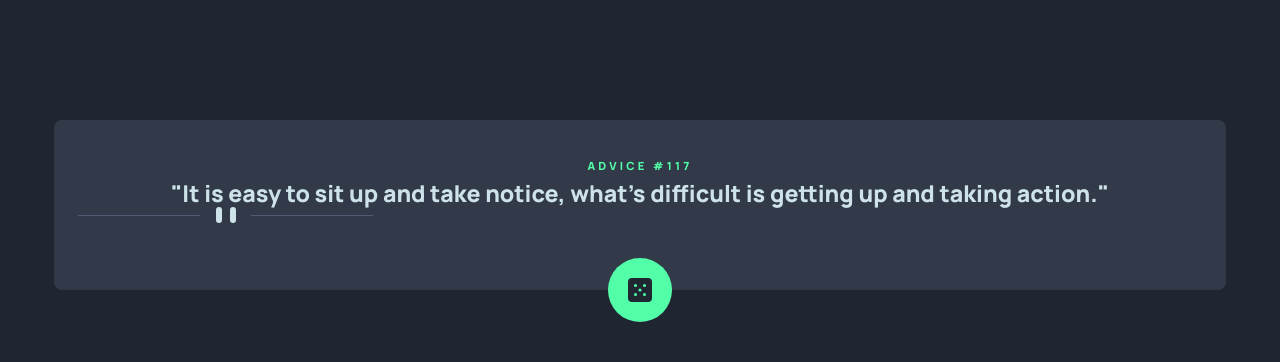
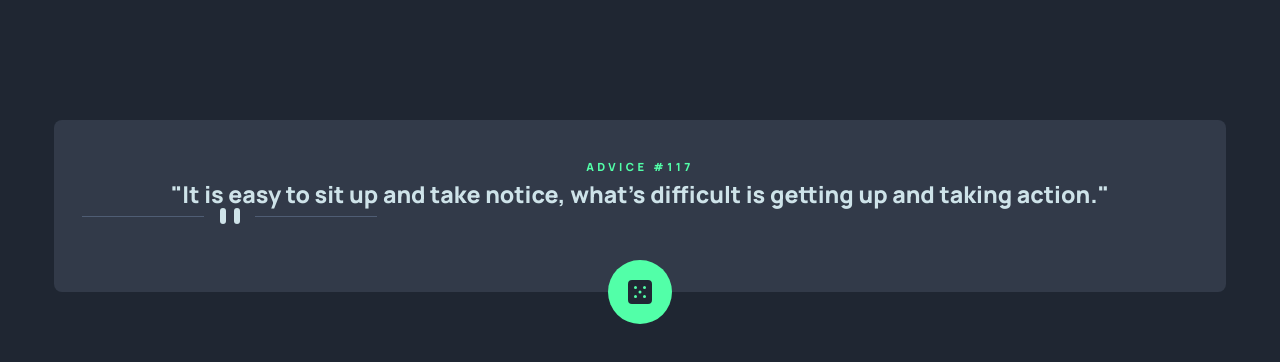
Before and after one commit to ereljapco/frontendmentor, a plain HTML site: page advice-generator-app-main/index.html in a window 1280 px wide. Drawn offline with Linux system fonts and the light colour scheme.

Commit message:
style(advice): change padding of `advice` and change styles of `title`
- `advice`
  - change th left and right padding to 1.75rem

- `title`
  - change font-size to 0.7rem
  - change font-weight to 700
  - change letter-spacing to 0.215rem

```diff
--- a/advice-generator-app-main/css/main.css
+++ b/advice-generator-app-main/css/main.css
@@ -38,7 +38,7 @@ Global Variables
   position: relative;
   width: 91.5vw;
   background-color: var(--clr-neutral-300);
-  padding: 2rem 1.5rem 4rem 1.5rem;
+  padding: 2.1rem 1.75rem 4rem 1.75rem;
   border-radius: 0.5rem;
   margin-block: 7.5rem;
 }
@@ -46,8 +46,8 @@ Global Variables
 .advice__title {
   color: var(--clr-primary-500);
   font-size: 0.7rem;
-  font-weight: 600;
-  letter-spacing: 0.2rem;
+  font-weight: 700;
+  letter-spacing: 0.215rem;
   text-transform: uppercase;
   text-align: center;
 }
```
